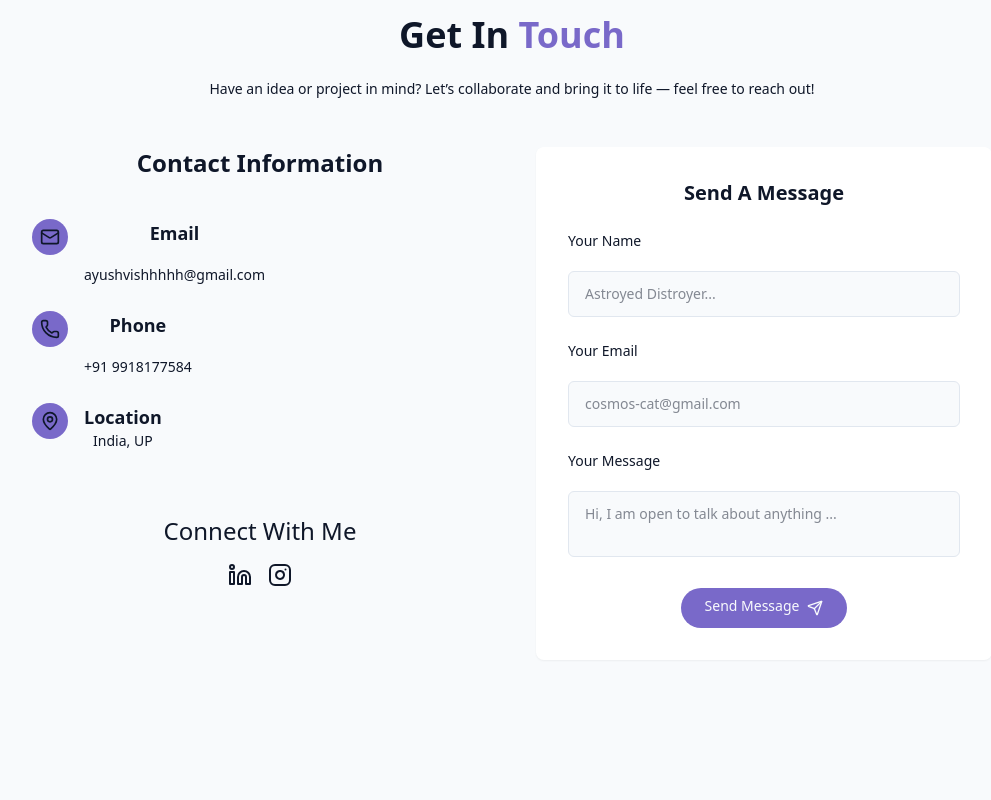
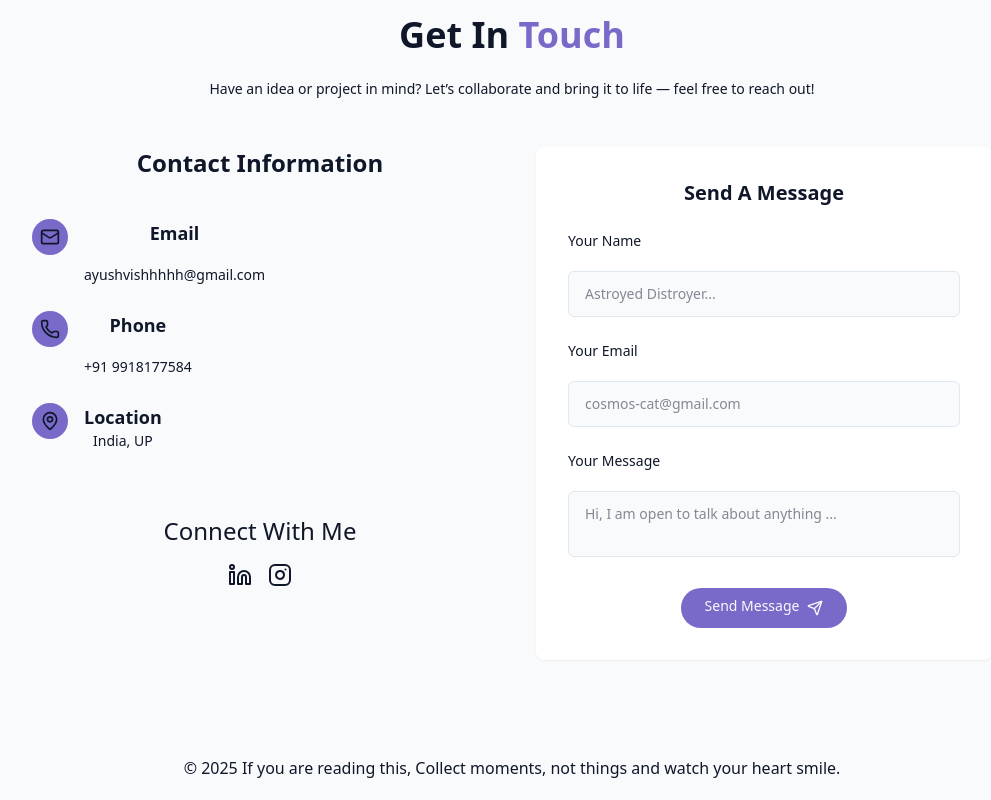
Before and after one commit to Ayush-Vishwakarma17/my-portfolio, a React (Vite) app: page / in a window 1280 px wide. Shown: the part 5019-5819 px from the top of the page, without its empty margins (128-1119 px from the left). Before the commit the page ends 5775 px from the top, so only its background shows below. Built offline with nearby package versions, Linux system fonts and the light colour scheme.

Commit message:
final commit finished

```diff
--- /dev/null
+++ b/src/components/Footer.jsx
@@ -0,0 +1,6 @@
+export const Footer = () => {
+
+    return <footer>
+        <p className="mb-5">&copy; {new Date().getFullYear()} If you are reading this, Collect moments, not things and watch your heart smile. </p>
+    </footer>
+}
--- a/src/pages/Home.jsx
+++ b/src/pages/Home.jsx
@@ -6,6 +6,7 @@ import { AboutSection } from "../components/AboutSection"
 import { SkillSection } from "../components/SkillsSection"
 import { ProjectSection } from "../components/ProjectSection"
 import { ContactSection } from "../components/ContactSection"
+import { Footer } from "../components/Footer"
 import { Contact } from "lucide-react"
 
 export const Home = () => {
@@ -28,5 +29,7 @@ export const Home = () => {
         <ContactSection/>
 
         {/* Footer */}
+
+        <Footer/>
     </div>
 }
```
